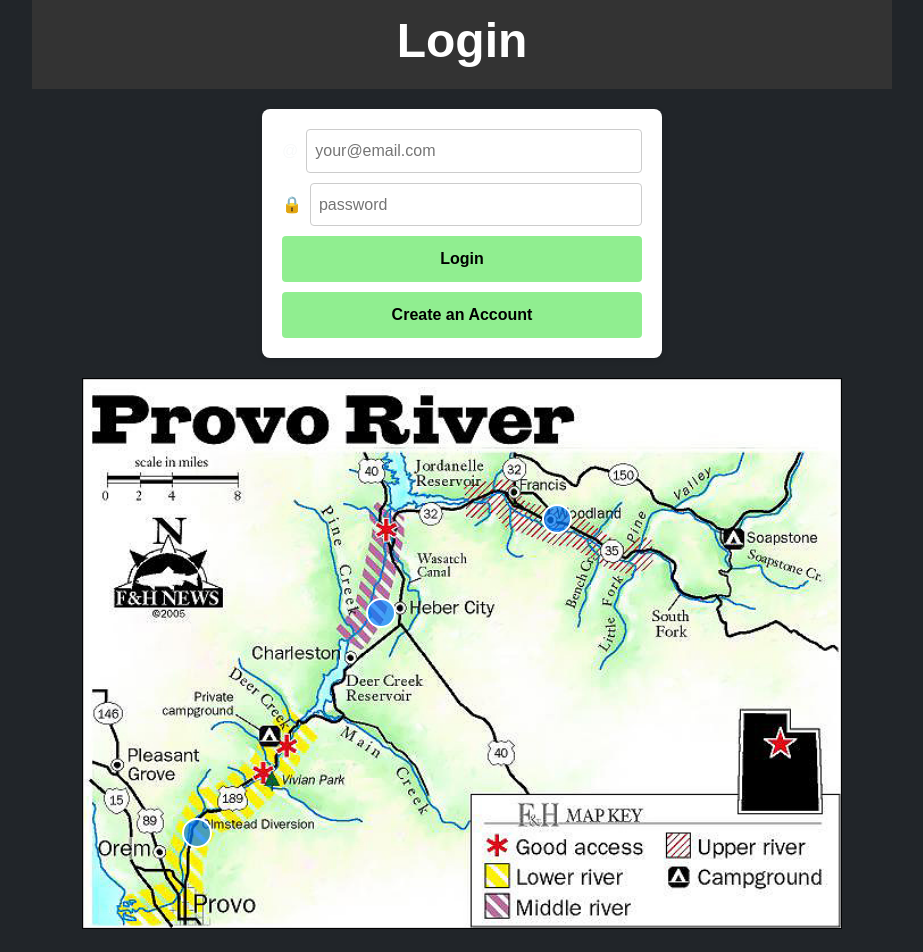
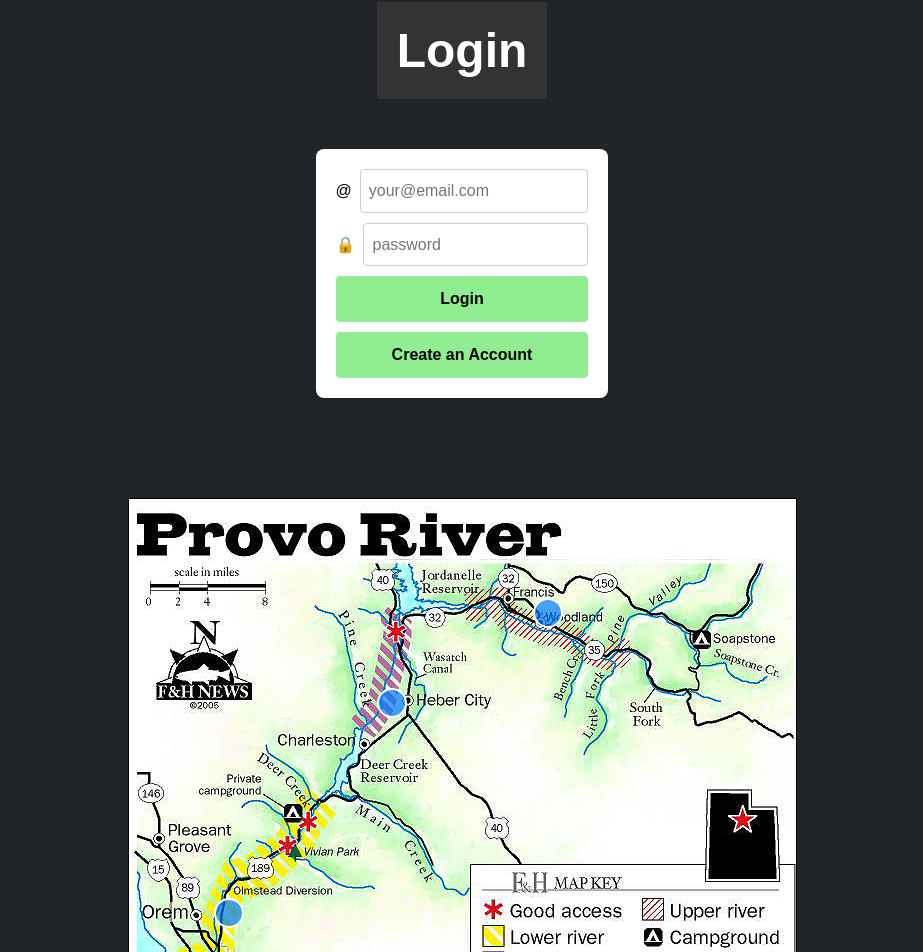
Before and after one commit to ethanplazz/startup, a React (Vite) app: page / in a window 1280 px wide. Shown: the part 202-1154 px from the top of the page, without its empty margins (178-1101 px from the left). Built offline with nearby package versions, Linux system fonts and the light colour scheme.

Commit message:
Created a login css file so I could customize the login page without having all of it in the app.css I will use that for just the head and footer that will go across all pages.

```diff
--- /dev/null
+++ b/src/login/login.css
@@ -0,0 +1,110 @@
+.login-page {
+  display: flex;
+  flex-direction: column;
+  align-items: center;
+  padding: 30px 20px;
+  gap: 30px;
+  max-width: 1200px;
+  margin: 0 auto;
+}
+
+.login-page header {
+  background-color: #333;
+  padding: 20px;
+  text-align: center;
+}
+
+.login-page form {
+  color: black;
+  background: white;
+  padding: 20px;
+  border-radius: 8px;
+  box-shadow: 0 2px 6px rgba(0,0,0,0.1);
+  max-width: 400px;
+  margin: 20px auto;
+  display: flex;
+  flex-direction: column;
+  gap: 10px;
+}
+
+.login-page form div {
+  display: flex;
+  align-items: center;
+  gap: 8px;
+}
+
+.login-page input {
+  flex: 1;
+  padding: 8px;
+  border: 1px solid #ccc;
+  border-radius: 4px;
+}
+
+.login-page button {
+  padding: 10px;
+  border: none;
+  border-radius: 4px;
+  background: lightgreen;
+  font-weight: bold;
+  cursor: pointer;
+  transition: background 0.3s;
+}
+
+.login-page button:hover {
+  background: mediumseagreen;
+  color: white;
+}
+
+.login-page .map-container {
+  position: relative;
+  max-width: 800px;
+  margin: 30px auto;
+}
+
+.login-page .map-image {
+  width: 100%;
+  border-radius: 8px;
+  display: block;
+}
+
+.login-page .map-btn {
+  position: absolute;
+  width: 30px;
+  height: 30px;
+  border-radius: 50%;
+  background: rgba(0, 123, 255, 0.7);
+  border: 2px solid white;
+  cursor: pointer;
+  transition: all 0.3s ease;
+}
+
+.login-page .map-btn:hover {
+  box-shadow: 0 0 15px rgba(0, 123, 255, 0.9);
+  transform: scale(1.1);
+}
+
+.login-page .lower {
+  top: 80%;
+  left: 15%;
+}
+
+.login-page .middle {
+  top: 40%;
+  left: 38%;
+}
+
+.login-page .upper {
+  top: 23%;
+  left: 60%;
+}
+
+.login-page p {
+  color: #222;
+  background-color: white;
+  padding: 20px;
+  border-radius: 12px;
+  box-shadow: 0 4px 8px rgba(0, 0, 0, 0.1);
+  max-width: 900px;
+  text-align: left;
+  line-height: 1.7;
+}
--- a/src/login/login.jsx
+++ b/src/login/login.jsx
@@ -1,8 +1,9 @@
 import React from 'react';
+import './login.css';
 
 export function Login() {
   return (
-    <main>
+    <main className='login-page'>
       <header>
         <h1>Login</h1>
       </header>
```
